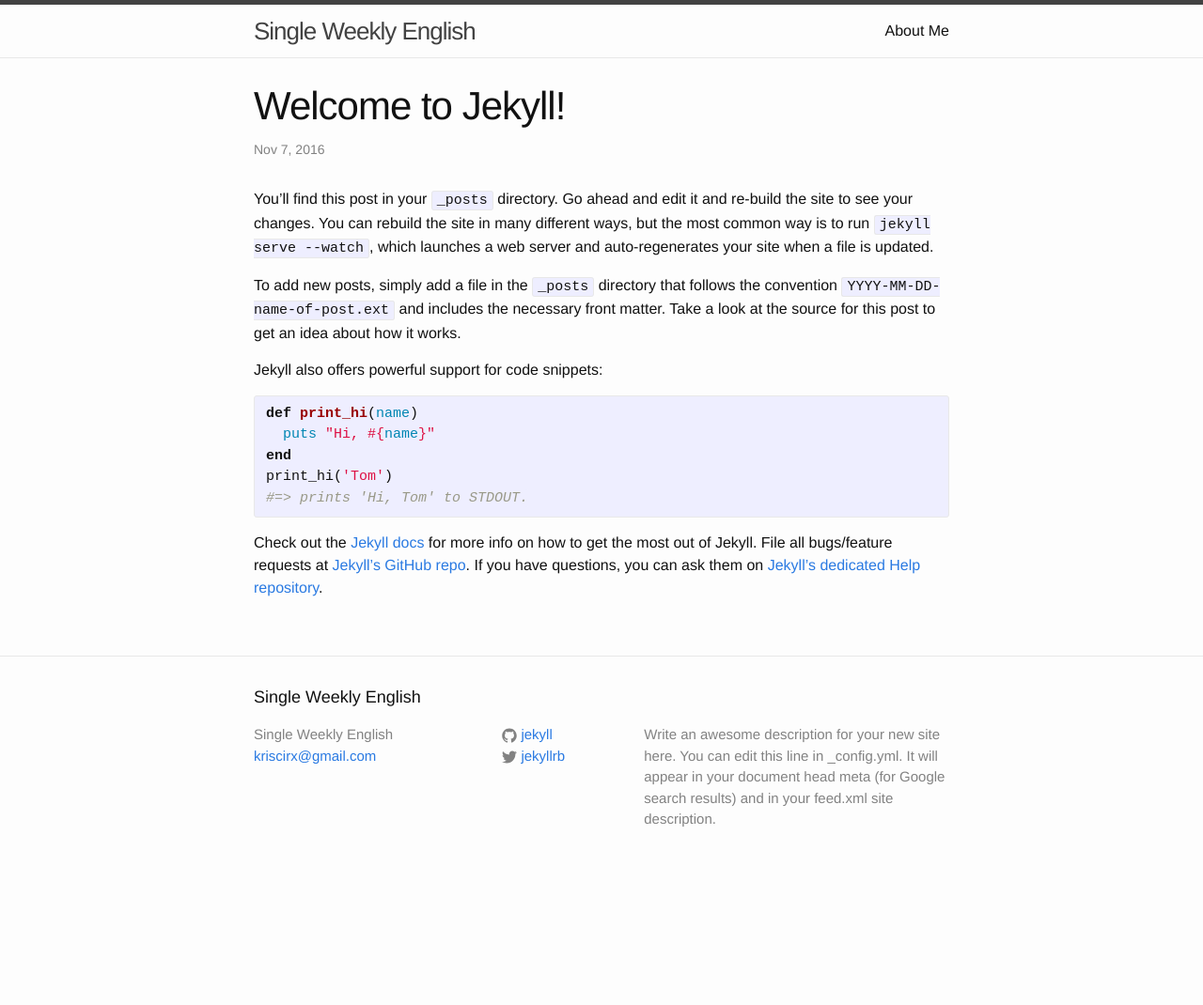
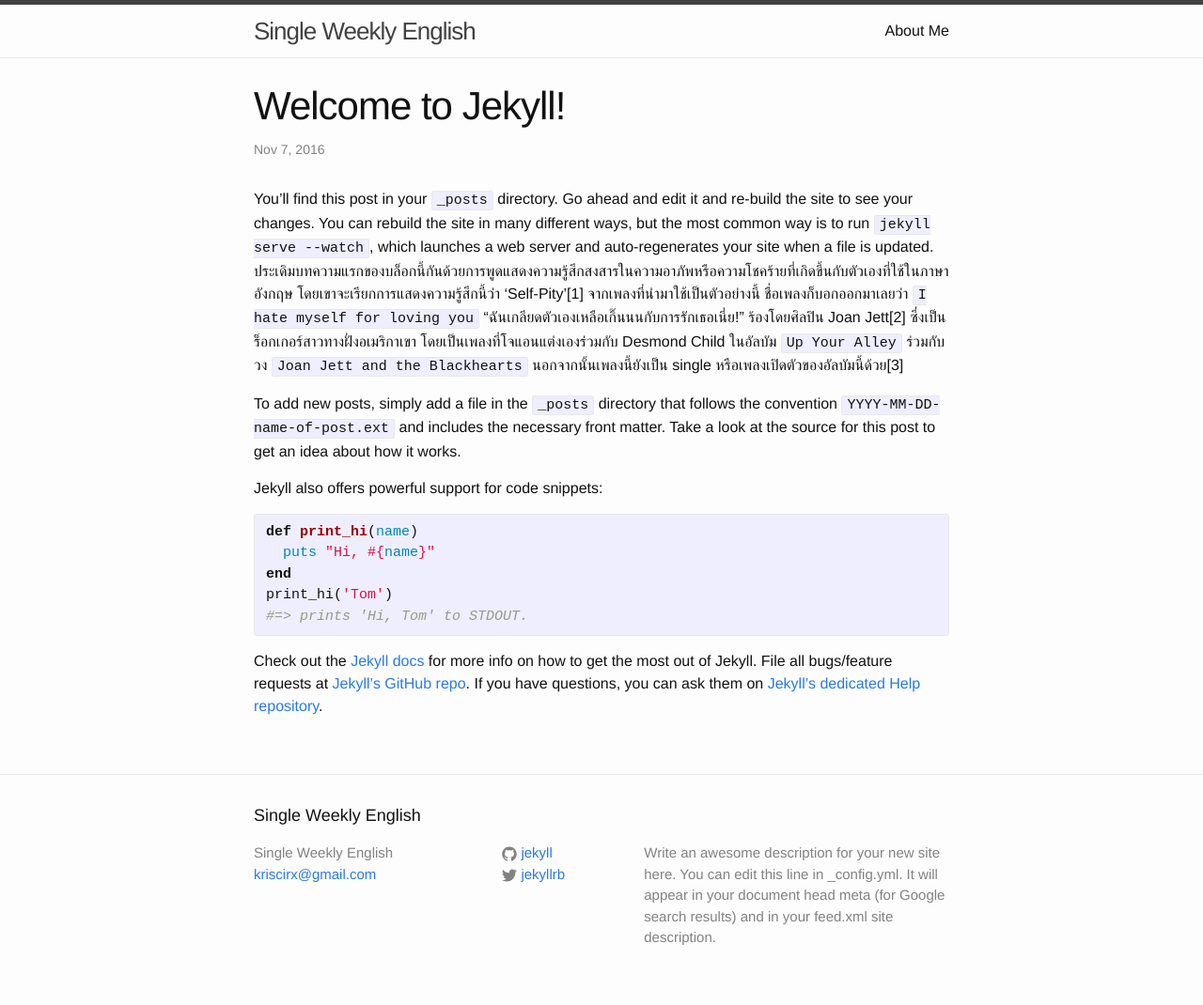
Before and after one commit to kriscirx/weeklyenglish, a Jekyll site: the page built from _posts/2016-11-07-self-pity-and-despair.markdown, in a window 1280 px wide. Shown: the whole page at 94% size. Built offline with Jekyll 4.4.1, drawn with Linux system fonts in a browser that asks for light colours; before the commit the page ends 944 px from its top, so only the background shows below that.

Commit message:
Update 2016-11-07-self-pity-and-despair.markdown

```diff
--- a/_posts/2016-11-07-self-pity-and-despair.markdown
+++ b/_posts/2016-11-07-self-pity-and-despair.markdown
@@ -5,6 +5,7 @@ date:   2016-11-07 03:23:26
 categories: jekyll update
 ---
 You’ll find this post in your `_posts` directory. Go ahead and edit it and re-build the site to see your changes. You can rebuild the site in many different ways, but the most common way is to run `jekyll serve --watch`, which launches a web server and auto-regenerates your site when a file is updated.
+ประเดิมบทความแรกของบล็อกนี้กันด้วยการพูดแสดงความรู้สึกสงสารในความอาภัพหรือความโชคร้ายที่เกิดขึ้นกับตัวเองที่ใช้ในภาษาอังกฤษ โดยเขาจะเรียกการแสดงความรู้สึกนี้ว่า 'Self-Pity'[1] จากเพลงที่นำมาใช้เป็นตัวอย่างนี้ ชื่อเพลงก็บอกออกมาเลยว่า `I hate myself for loving you` "ฉันเกลียดตัวเองเหลือเกิ๊นนนกับการรักเธอเนี่ย!" ร้องโดยศิลปิน Joan Jett[2] ซึ่งเป็นร็อกเกอร์สาวทางฝั่งอเมริกาเขา โดยเป็นเพลงที่โจแอนแต่งเองร่วมกับ Desmond Child ในอัลบัม `Up Your Alley` ร่วมกับวง `Joan Jett and the Blackhearts` นอกจากนั้นเพลงนี้ยังเป็น single หรือเพลงเปิดตัวของอัลบัมนี้ด้วย[3]
 
 To add new posts, simply add a file in the `_posts` directory that follows the convention `YYYY-MM-DD-name-of-post.ext` and includes the necessary front matter. Take a look at the source for this post to get an idea about how it works.
 
```
